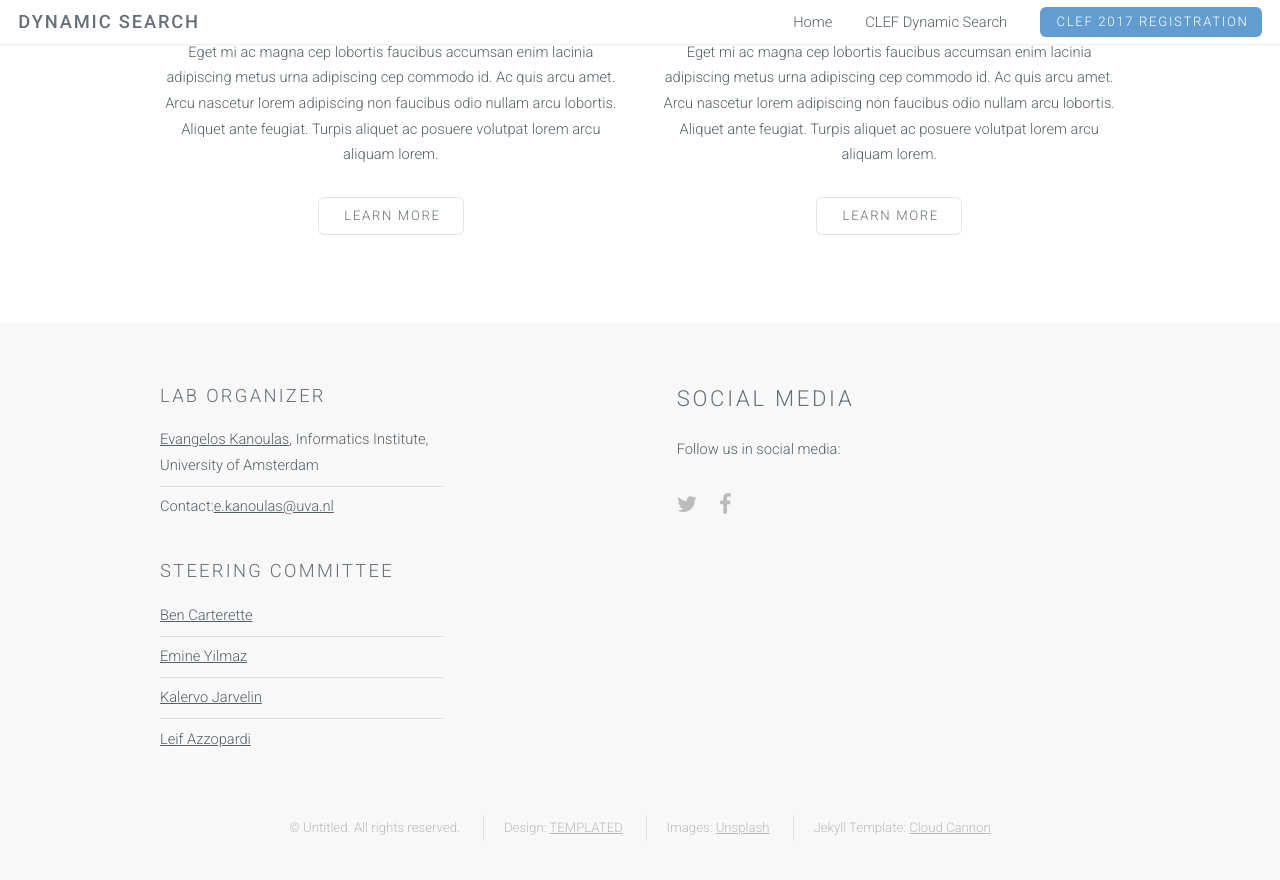
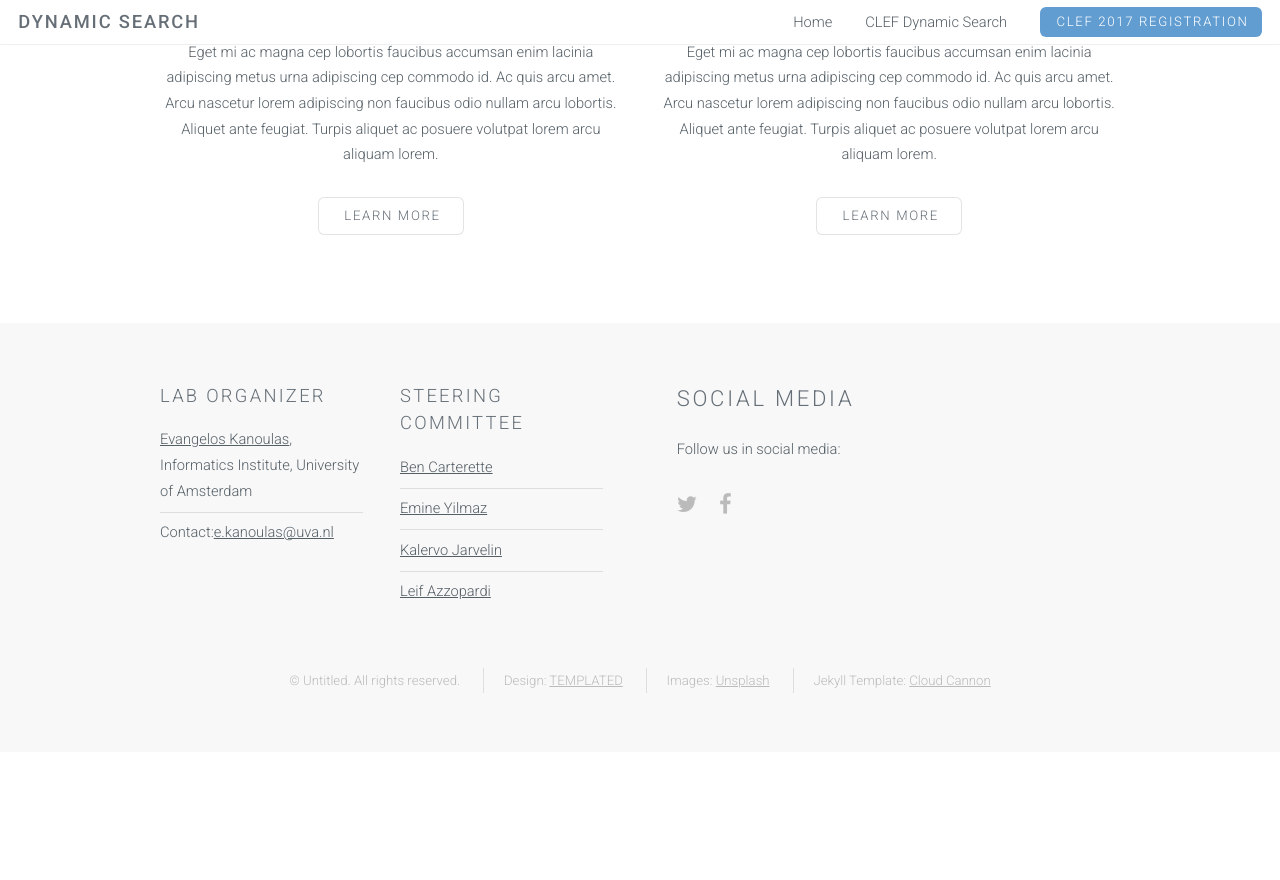
Before and after one commit to ekanou/dynamicsearch, a Jekyll site: the page built from no-sidebar.html, in a window 1280 px wide and 900 px high, scrolled down 1304 px. Shown: the top 880 px of the window. Built offline with Jekyll 4.4.1, drawn with Linux system fonts in a browser that asks for light colours; after the commit the page ends 2056 px from its top, so only the background shows below that.

Commit message:
Update footer.html

```diff
--- a/_includes/footer.html
+++ b/_includes/footer.html
@@ -4,14 +4,14 @@
         <div class="row double">
             <div class="6u">
                 <div class="row collapse-at-2">
-                    <div class="8u">
+                    <div class="6u">
                         <h3>Lab Organizer</h3>
                         <ul class="alt">
                             <li><a href="https://staff.fnwi.uva.nl/e.kanoulas/">Evangelos Kanoulas</a>, Informatics Institute, University of Amsterdam</li>
                             <li>Contact:<a href="mailto:e.kanoulas@uva.nl?Subject=[CLEF 2017 Dynamic Search]" target="_top">e.kanoulas@uva.nl</a></li>
                         </ul>
                     </div>
-                    <div class="8u">
+                    <div class="6u">
                         <h3>Steering Committee</h3>
                         <ul class="alt">
                             <li><a href="#">Ben Carterette</a></li>
```
